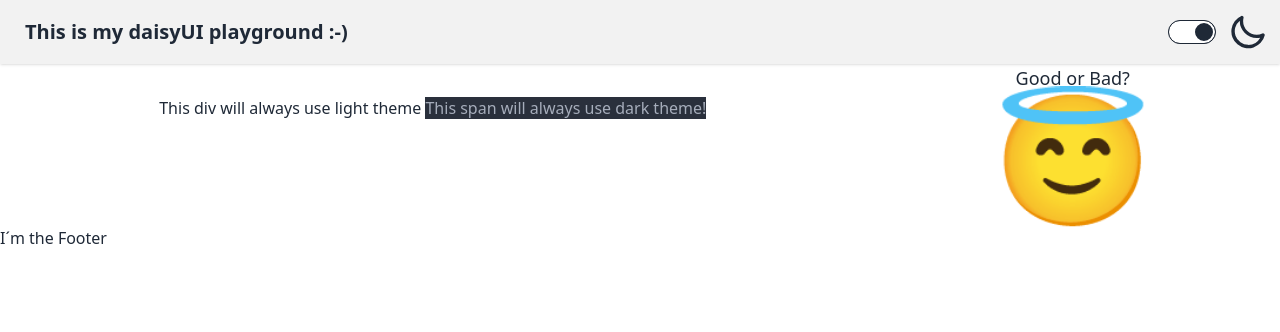
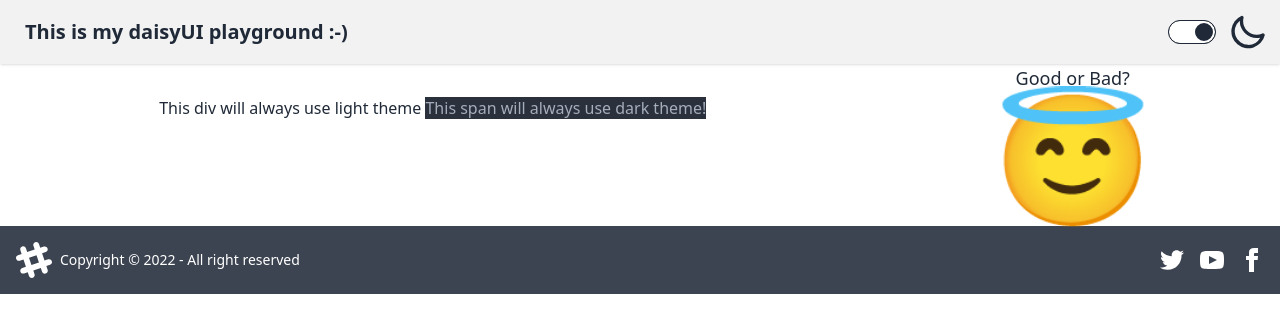
Before and after one commit to FL0R1AN84/vite-tailwind, a Vue app: page / in a window 1280 px wide. Shown: the top 332 px of the page. Built offline with nearby package versions, Linux system fonts and the light colour scheme.

Commit message:
refactor: 💡 Footer content

```diff
--- a/src/components/Footer.vue
+++ b/src/components/Footer.vue
@@ -1,11 +1,67 @@
 <script setup>
-    defineProps({
-        msg: String,
-    });
+defineProps({
+  msg: String,
+});
 </script>
 
 <template>
-    <h3>{{ msg }}</h3>
+  <footer class="footer items-center p-4 bg-neutral text-neutral-content">
+    <div class="items-center grid-flow-col">
+      <svg
+        width="36"
+        height="36"
+        viewBox="0 0 24 24"
+        xmlns="http://www.w3.org/2000/svg"
+        fill-rule="evenodd"
+        clip-rule="evenodd"
+        class="fill-current"
+      >
+        <path
+          d="M22.672 15.226l-2.432.811.841 2.515c.33 1.019-.209 2.127-1.23 2.456-1.15.325-2.148-.321-2.463-1.226l-.84-2.518-5.013 1.677.84 2.517c.391 1.203-.434 2.542-1.831 2.542-.88 0-1.601-.564-1.86-1.314l-.842-2.516-2.431.809c-1.135.328-2.145-.317-2.463-1.229-.329-1.018.211-2.127 1.231-2.456l2.432-.809-1.621-4.823-2.432.808c-1.355.384-2.558-.59-2.558-1.839 0-.817.509-1.582 1.327-1.846l2.433-.809-.842-2.515c-.33-1.02.211-2.129 1.232-2.458 1.02-.329 2.13.209 2.461 1.229l.842 2.515 5.011-1.677-.839-2.517c-.403-1.238.484-2.553 1.843-2.553.819 0 1.585.509 1.85 1.326l.841 2.517 2.431-.81c1.02-.33 2.131.211 2.461 1.229.332 1.018-.21 2.126-1.23 2.456l-2.433.809 1.622 4.823 2.433-.809c1.242-.401 2.557.484 2.557 1.838 0 .819-.51 1.583-1.328 1.847m-8.992-6.428l-5.01 1.675 1.619 4.828 5.011-1.674-1.62-4.829z"
+        ></path>
+      </svg>
+      <p>Copyright © 2022 - All right reserved</p>
+    </div>
+    <div class="grid-flow-col gap-4 md:place-self-center md:justify-self-end">
+      <a
+        ><svg
+          xmlns="http://www.w3.org/2000/svg"
+          width="24"
+          height="24"
+          viewBox="0 0 24 24"
+          class="fill-current"
+        >
+          <path
+            d="M24 4.557c-.883.392-1.832.656-2.828.775 1.017-.609 1.798-1.574 2.165-2.724-.951.564-2.005.974-3.127 1.195-.897-.957-2.178-1.555-3.594-1.555-3.179 0-5.515 2.966-4.797 6.045-4.091-.205-7.719-2.165-10.148-5.144-1.29 2.213-.669 5.108 1.523 6.574-.806-.026-1.566-.247-2.229-.616-.054 2.281 1.581 4.415 3.949 4.89-.693.188-1.452.232-2.224.084.626 1.956 2.444 3.379 4.6 3.419-2.07 1.623-4.678 2.348-7.29 2.04 2.179 1.397 4.768 2.212 7.548 2.212 9.142 0 14.307-7.721 13.995-14.646.962-.695 1.797-1.562 2.457-2.549z"
+          ></path>
+        </svg>
+      </a>
+      <a
+        ><svg
+          xmlns="http://www.w3.org/2000/svg"
+          width="24"
+          height="24"
+          viewBox="0 0 24 24"
+          class="fill-current"
+        >
+          <path
+            d="M19.615 3.184c-3.604-.246-11.631-.245-15.23 0-3.897.266-4.356 2.62-4.385 8.816.029 6.185.484 8.549 4.385 8.816 3.6.245 11.626.246 15.23 0 3.897-.266 4.356-2.62 4.385-8.816-.029-6.185-.484-8.549-4.385-8.816zm-10.615 12.816v-8l8 3.993-8 4.007z"
+          ></path></svg
+      ></a>
+      <a
+        ><svg
+          xmlns="http://www.w3.org/2000/svg"
+          width="24"
+          height="24"
+          viewBox="0 0 24 24"
+          class="fill-current"
+        >
+          <path
+            d="M9 8h-3v4h3v12h5v-12h3.642l.358-4h-4v-1.667c0-.955.192-1.333 1.115-1.333h2.885v-5h-3.808c-3.596 0-5.192 1.583-5.192 4.615v3.385z"
+          ></path></svg
+      ></a>
+    </div>
+  </footer>
 </template>
 
 <style scoped>
```
